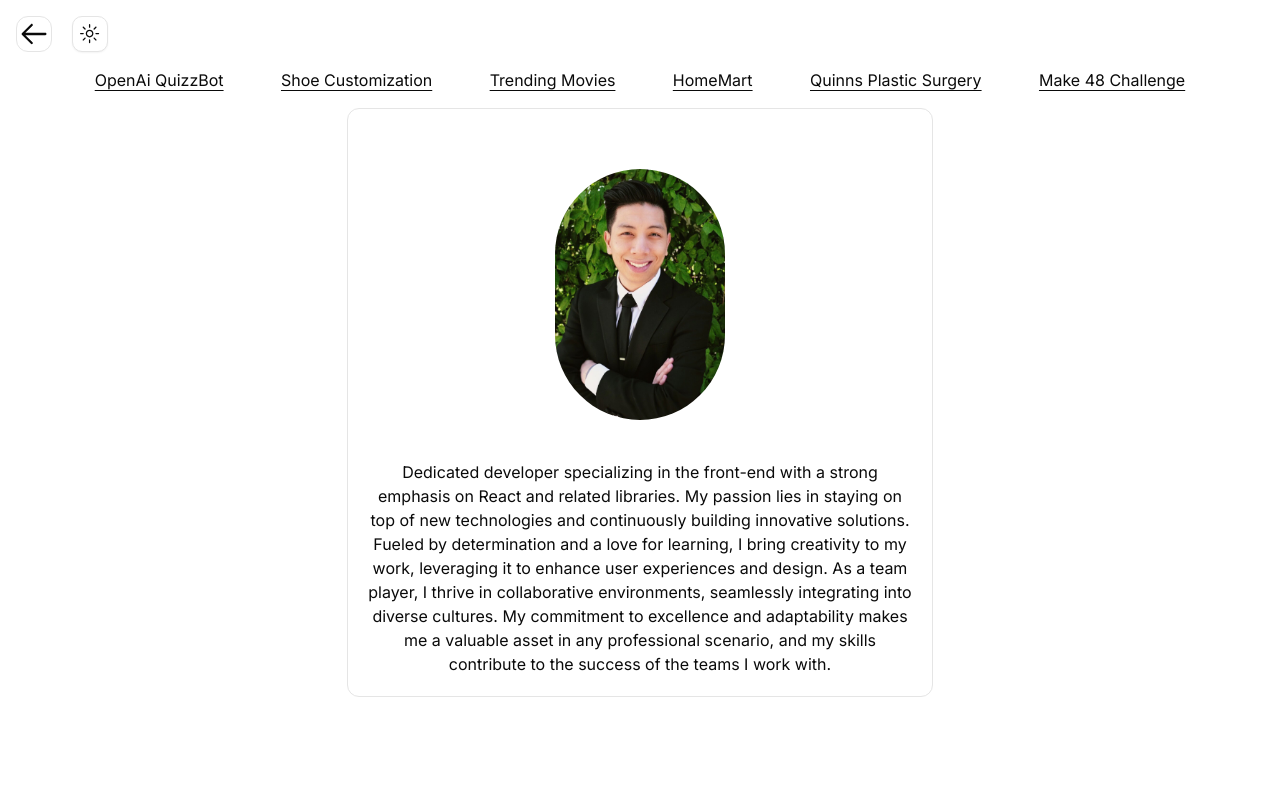
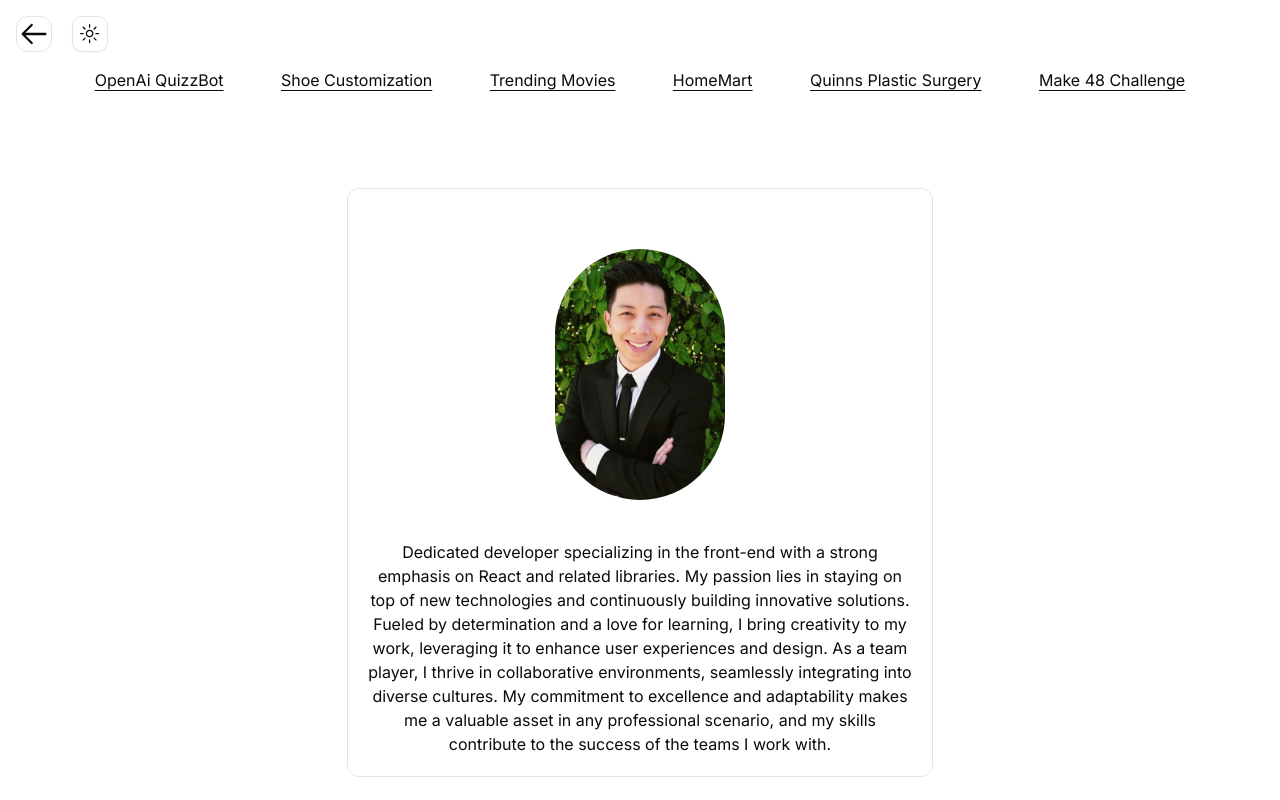
Before and after one commit to Kevetic/Portfolio, a Next.js app: page /projects in a window 1280 px wide. Built offline with nearby package versions, Linux system fonts and the light colour scheme.

Commit message:
responsive changes

```diff
--- a/app/contact/page.tsx
+++ b/app/contact/page.tsx
@@ -44,7 +44,7 @@ function ContactPage() {
       initial="hidden"
       animate="visible"
       transition={{ staggerChildren: 0.4, type: "spring" }}
-      className="flex flex-col sm:flex-row justify-around items-center min-h-[800px] w-full"
+      className="flex flex-col sm:flex-row justify-around items-center lg:min-h-[800px] w-full"
     >
       {socials.map((social, i) => {
         return (
--- a/app/projects/page.tsx
+++ b/app/projects/page.tsx
@@ -134,7 +134,7 @@ function Projects() {
           initial={{ opacity: 0 }}
           whileInView={{ opacity: 1 }}
           transition={{ duration: 5 }}
-          className="bg-transparent border p-5 rounded-xl text-center lg:w-1/2 m-auto"
+          className="bg-transparent border p-5 rounded-xl text-center lg:w-1/2 m-auto md:mt-20"
         >
           <>
             <Image
```
